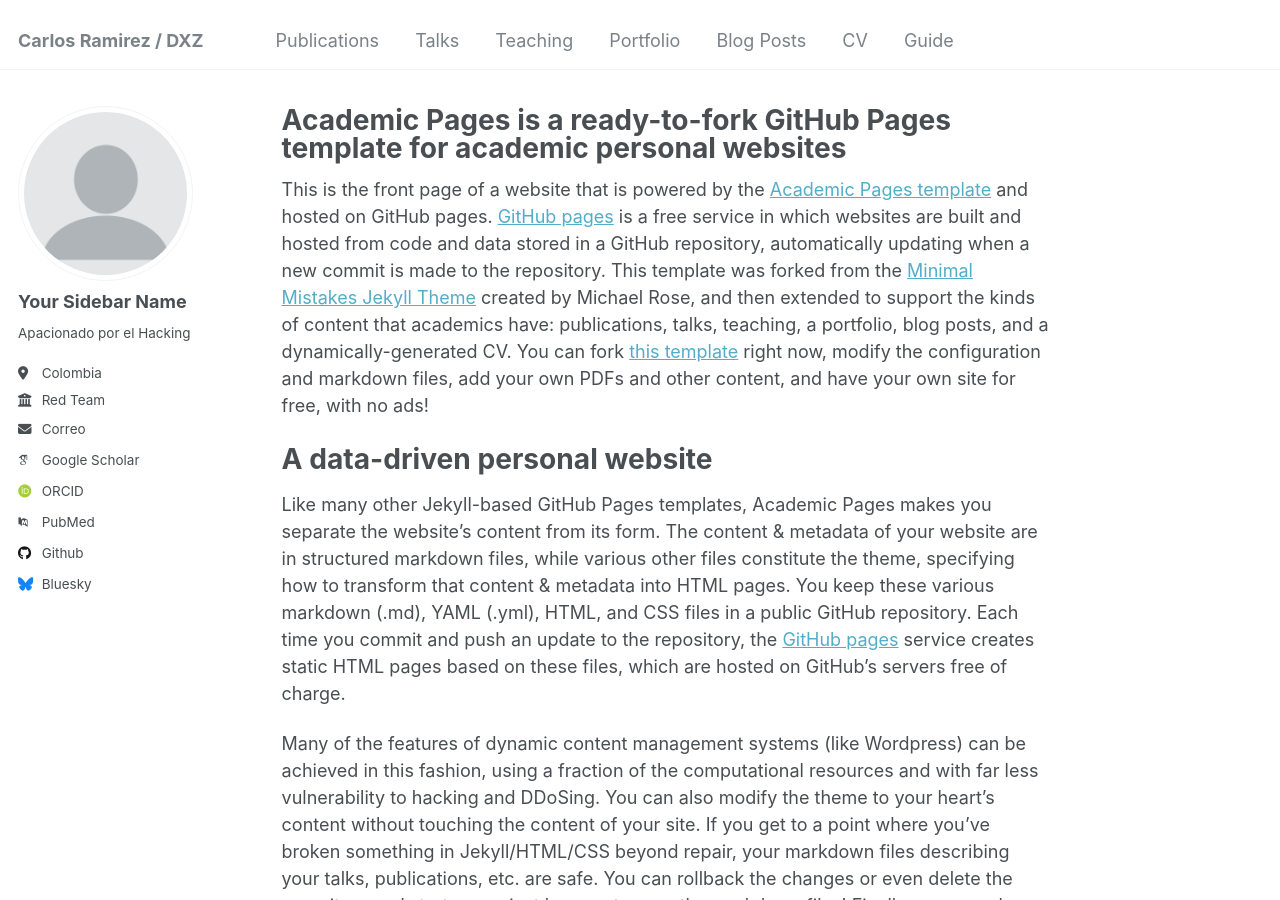
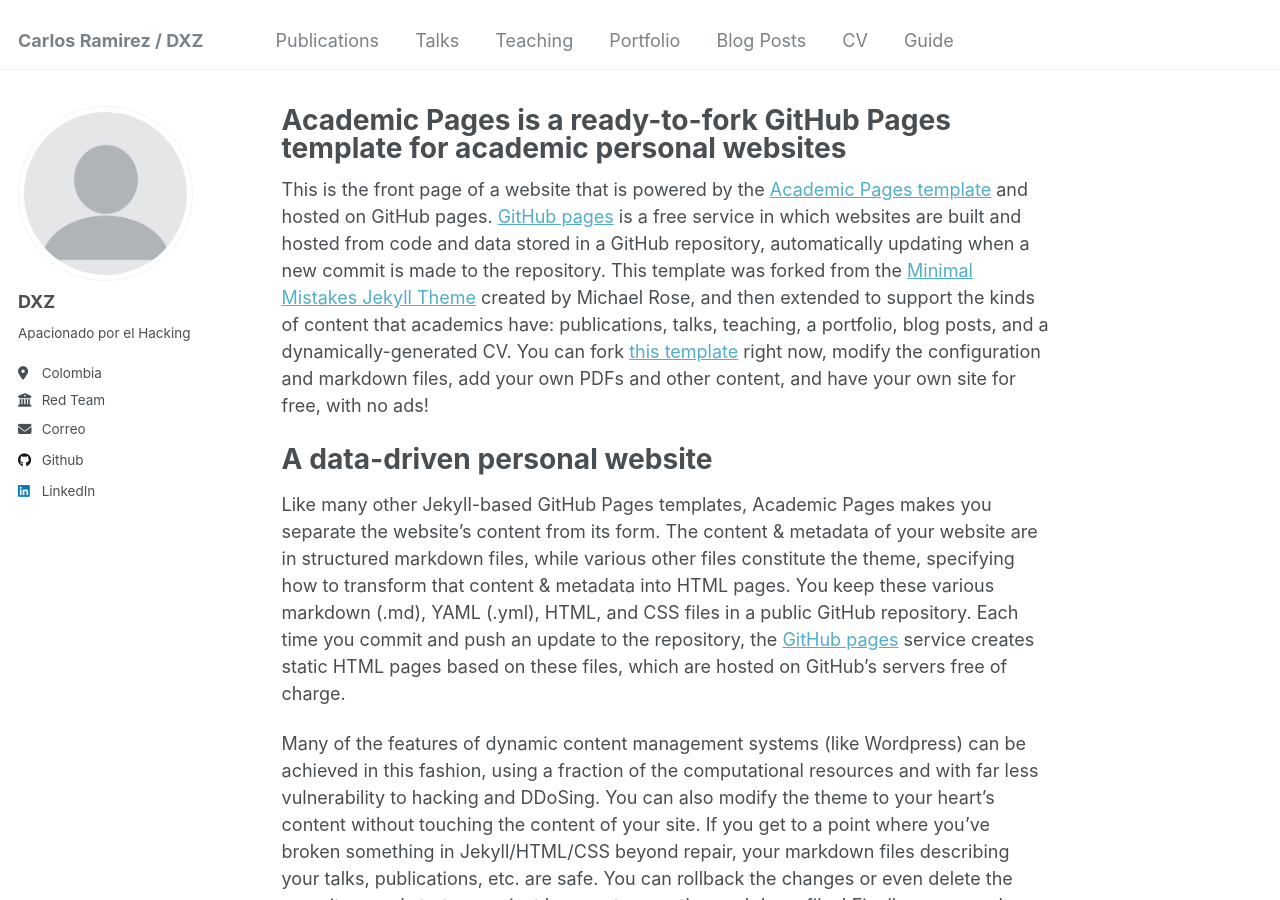
Before and after one commit to sacrabma92/Blog, a Jekyll site: the page built from _pages/about.md, in a window 1280 px wide and 900 px high. Built offline with Jekyll 4.4.1, drawn with Linux system fonts in a browser that asks for light colours; some web fonts are replaced.

Commit message:
Configuracion

```diff
--- a/_config.yml
+++ b/_config.yml
@@ -22,7 +22,7 @@
 author:
   # Biographic information
   avatar           : "profile.png"
-  name             : "Your Sidebar Name"
+  name             : "DXZ"
   pronouns         : # example: "she/her"
   bio              : "Apacionado por el Hacking"
   location         : "Colombia"
@@ -32,11 +32,11 @@
 
   # Academic websites
   arxiv            : # URL - Update with the correct link to your profile
-  googlescholar    : "https://scholar.google.com/citations?user=PS_CX0AAAAAJ"
+  googlescholar    : #"https://scholar.google.com/citations?user=PS_CX0AAAAAJ"
   impactstory      : # URL
-  orcid            : "http://orcid.org/yourorcidurl"
+  orcid            : #"http://orcid.org/yourorcidurl"
   semantic         : # URL
-  pubmed           : "https://www.ncbi.nlm.nih.gov/pubmed/?term=john+snow"
+  pubmed           : #"https://www.ncbi.nlm.nih.gov/pubmed/?term=john+snow"
   researchgate     : # URL
   scopus           : # URL
 
@@ -49,7 +49,7 @@
   stackoverflow    : # User number or user number and name (i.e., use "1" or "1/jeff-atwood")
 
   # Social media
-  bluesky          : "bsky.app" # Replace this with you Bluesky username
+  bluesky          : #"bsky.app" # Replace this with you Bluesky username
   facebook         : # Username
   flickr           : # Username
   foursquare       : # Username
@@ -58,7 +58,7 @@
   keybase          : # Username
   instagram        : # Username
   lastfm           : # Username
-  linkedin         : # Username
+  linkedin         : "carlos-andres-ramirez-ramirez"
   mastodon         : # URL
   medium           : # URL
   pinterest        : # Username
```
